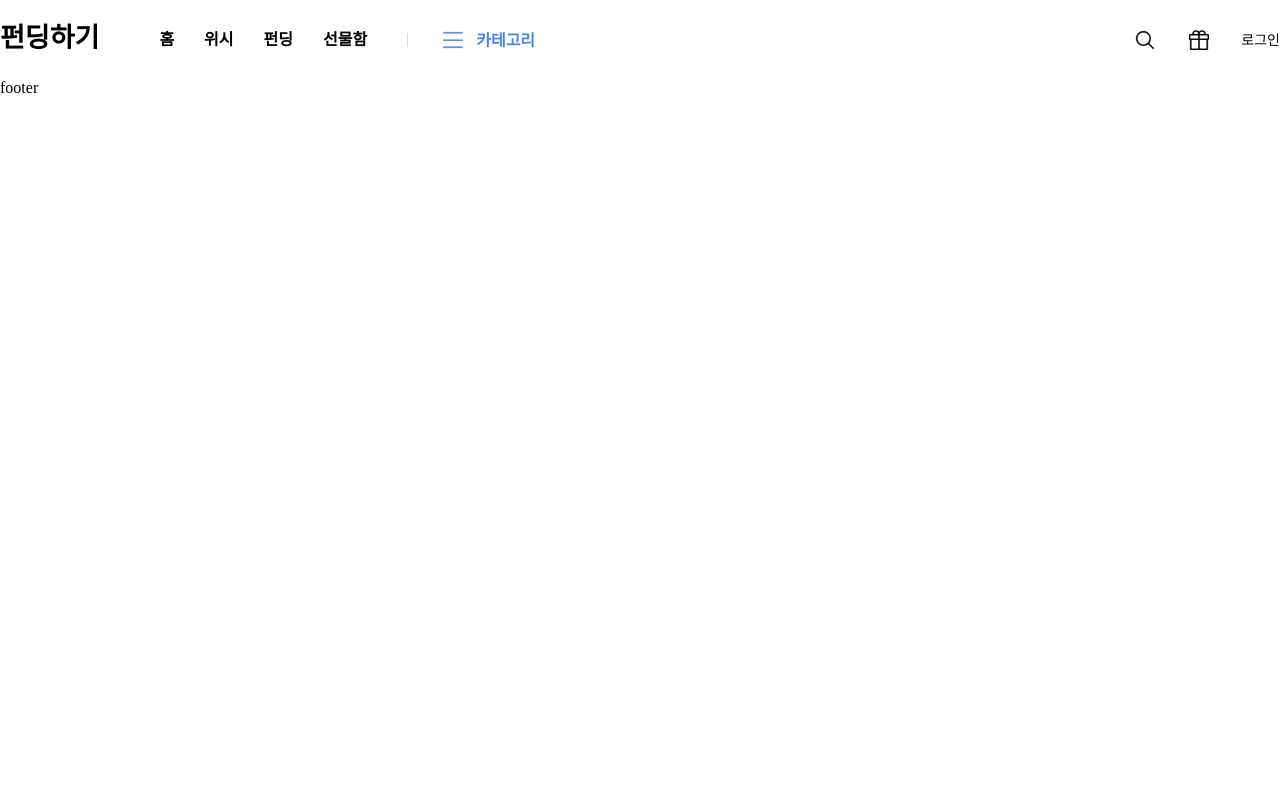
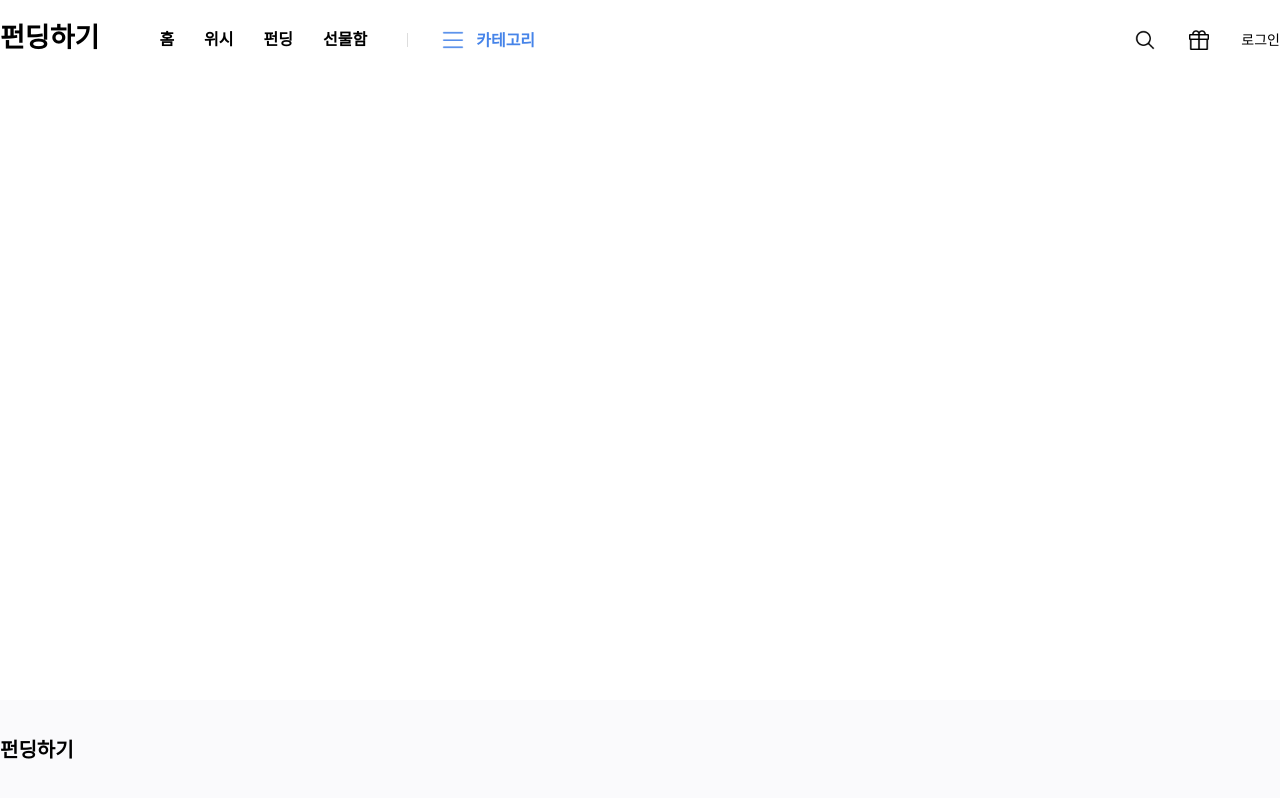
Before and after one commit to KakaoFunding/front-end, a React (Vite) app: page / in a window 1280 px wide. Built offline with nearby package versions, Linux system fonts and the light colour scheme.

Commit message:
[refactor]: app에 footer 연결 (#1)

```diff
--- a/src/App.tsx
+++ b/src/App.tsx
@@ -1,12 +1,13 @@
 import { Outlet } from 'react-router-dom';
 
+import Footer from 'components/Footer';
 import Header from 'components/Header';
 
 const App = () => (
   <>
     <Header />
     <Outlet />
-    <footer>footer</footer>
+    <Footer />
   </>
 );
 
```
